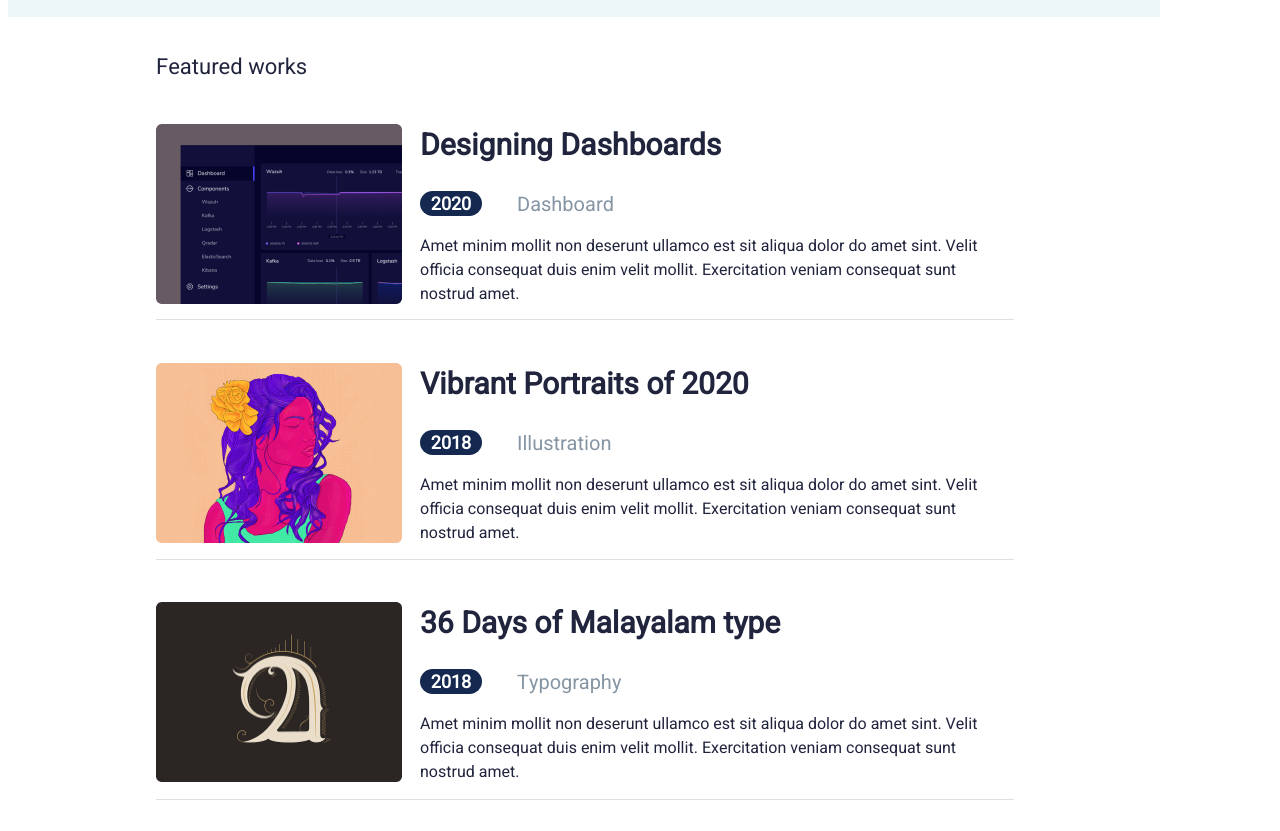
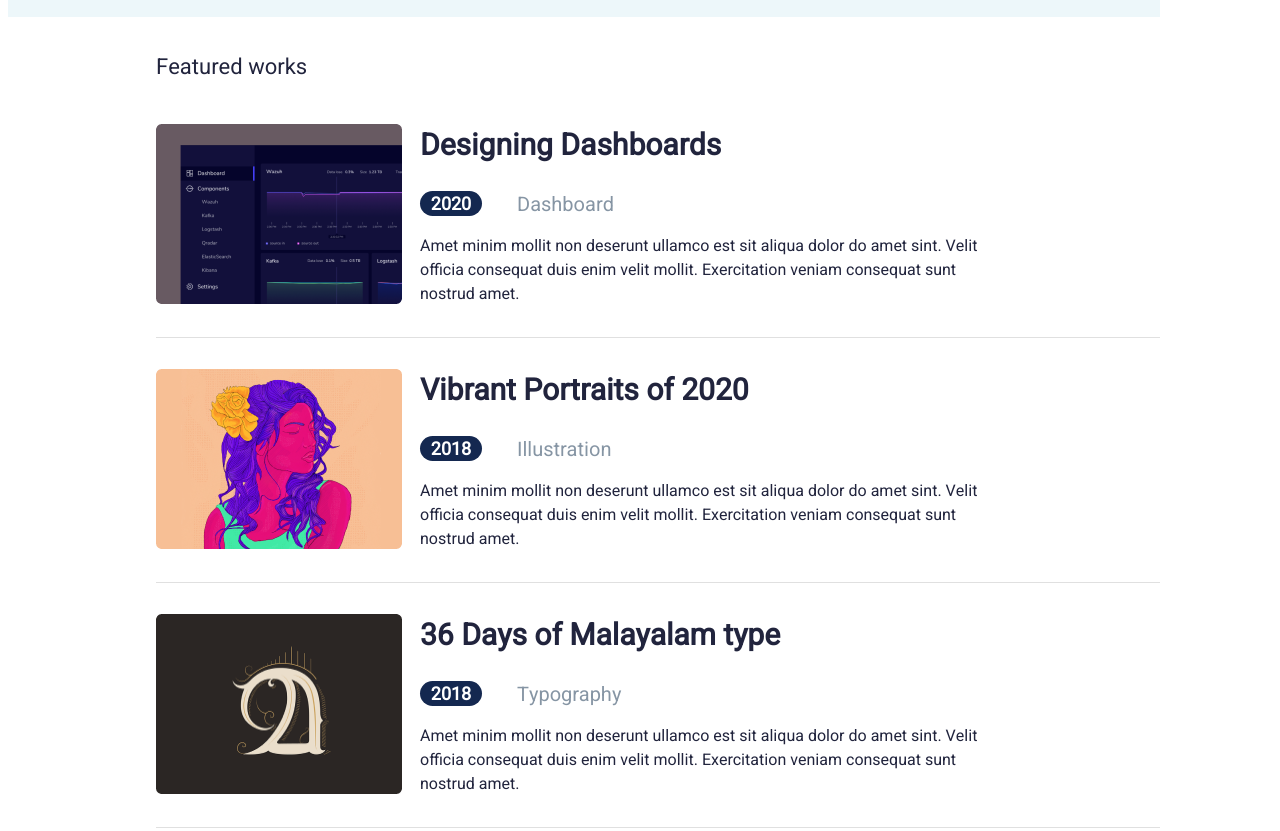
Before and after one commit to Rhnnt/portfolio_sample, a plain HTML site: page index.html in a window 1280 px wide. Shown: the part 1140-1971 px from the top of the page. Drawn offline with Linux system fonts and the light colour scheme.

Commit message:
Update style.css

```diff
--- a/style.css
+++ b/style.css
@@ -245,7 +245,9 @@ main{
 .work1, .work2, .work3{
     display: flex;
     margin-left: 148px;
-    margin-bottom: 46px;
+    padding-bottom: 20px;
+    margin-top: 31px;
+    border-bottom: 1px solid #E0E0E0;
 }
 
 .desc1, .desc2, .desc3{
@@ -298,35 +300,6 @@ main{
     font-weight: 400;
 }
 
-.work1::after{
-    content: "";
-    display: block;
-    width: 858px;
-    height: 0;
-    border-bottom: 1px solid #E0E0E0;
-    position: absolute;
-    bottom: -660px;
-}
-
-.work2::after{
-    content: "";
-    display: block;
-    width: 858px;
-    height: 0;
-    border-bottom: 1px solid #E0E0E0;
-    position: absolute;
-    bottom: -900px;
-}
-
-.work3::after{
-    content: "";
-    display: block;
-    width: 858px;
-    height: 0;
-    border-bottom: 1px solid #E0E0E0;
-    position: absolute;
-    bottom: -1140px;
-}
 
 footer{
     height: 182px;
```
